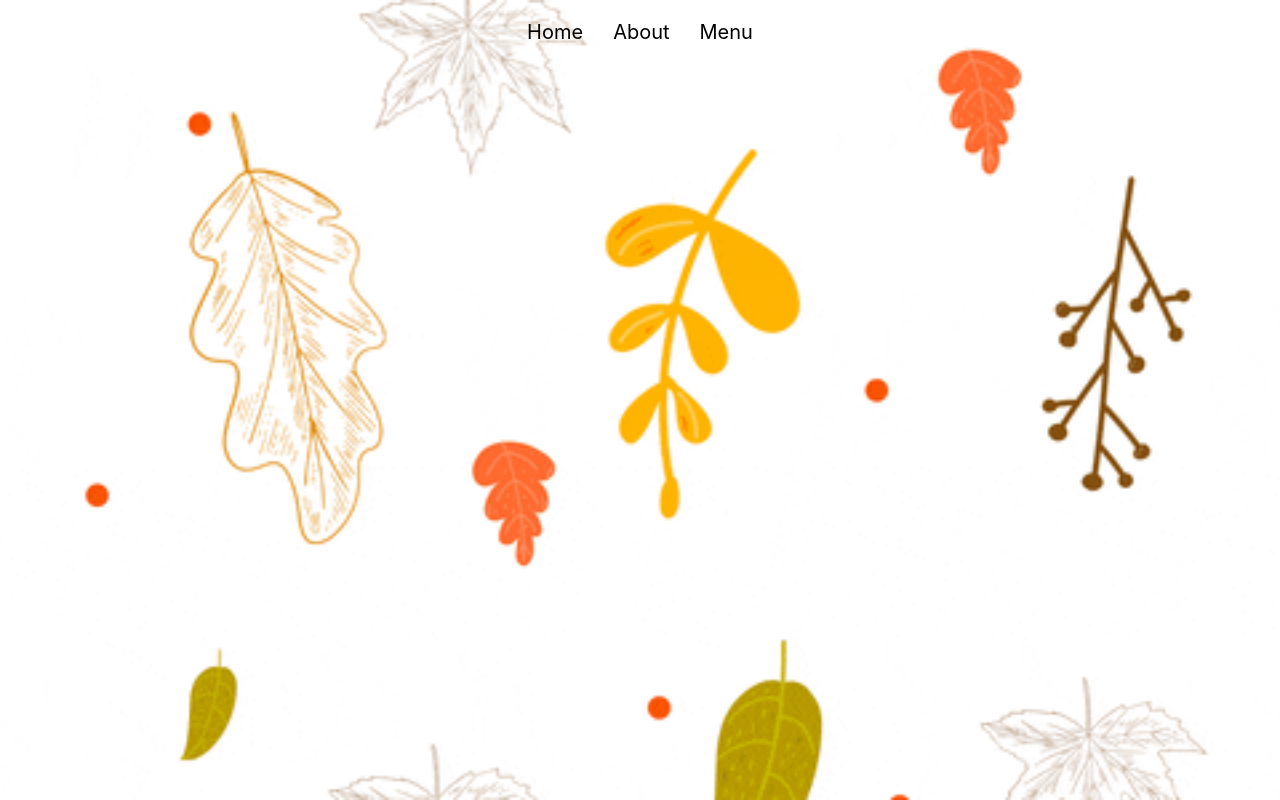
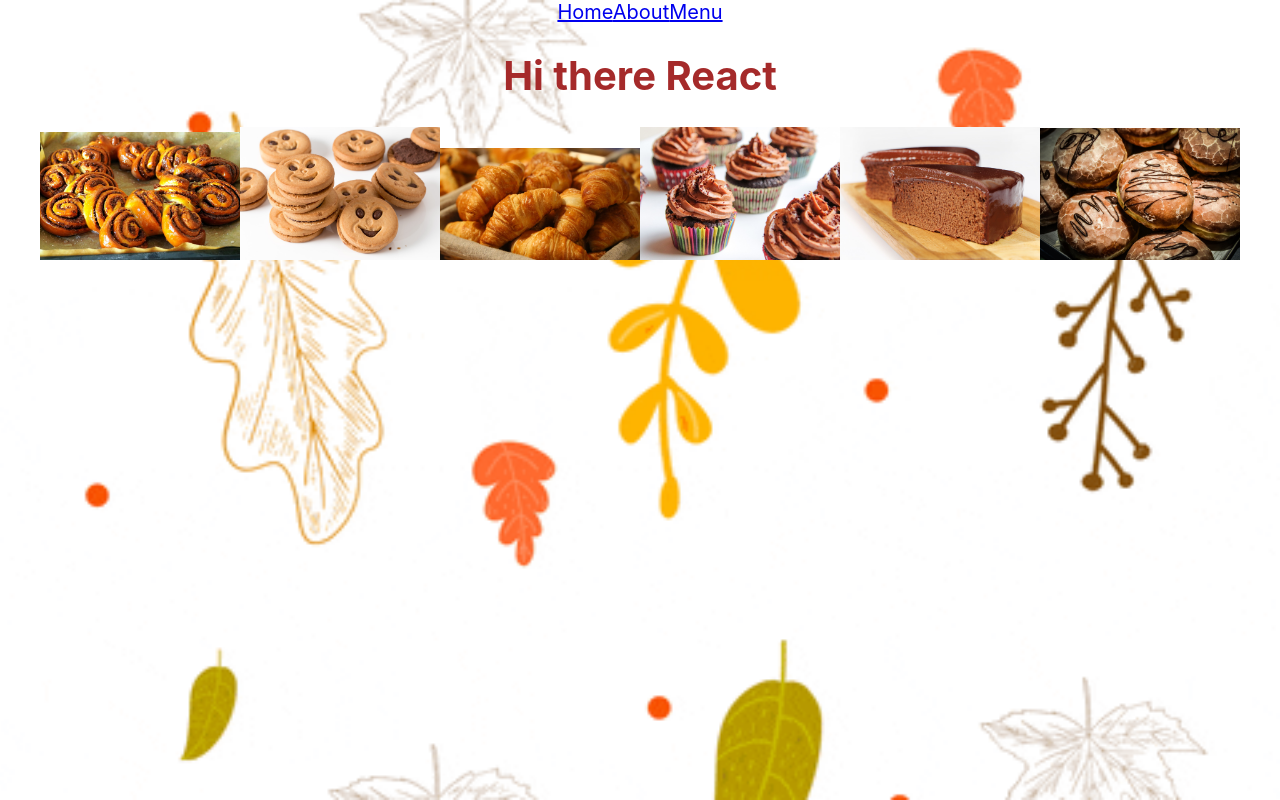
Before and after one commit to MellowMokoen/bakery-website, a React (Create React App) app: page /menu in a window 1280 px wide. Built offline with nearby package versions, Linux system fonts and the light colour scheme.

Commit message:
Linked the pages together

```diff
--- a/src/App.js
+++ b/src/App.js
@@ -1,4 +1,5 @@
-import { BrowserRouter as Router, Routes, Route } from 'react-router-dom';
+import { BrowserRouter as Router, Route, Routes } from 'react-router-dom';
+import { Link } from "react-router-dom";
 import './App.css';
 import HomePage from "./HomePage";
 import AboutPage from "./AboutPage";
@@ -6,16 +7,20 @@ import MenuPage from "./MenuPage";
 
 function App() {
   return (
+  <Router>
     <div className='App'>
-      <HomePage />
-      <Router>
+      <nav>
+        <Link to="/">Home</Link>
+        <Link to="/about">About</Link>
+        <Link to="/menu">Menu</Link>
+      </nav>
        <Routes>
-        <Route path = "/" exact element = {HomePage} />
-        <Route path = "/about" element = {AboutPage} />
-        <Route path = "/menu" element = {MenuPage} />
+        <Route path = "/" exact element={<HomePage />} />
+        <Route path = "/about" element={<AboutPage />} />
+        <Route path = "/menu" element={<MenuPage />} />
        </Routes>
-      </Router>
     </div>
+  </Router>
   );
 }
 
--- a/src/MenuPage.css
+++ b/src/MenuPage.css
@@ -0,0 +1,4 @@
+img {
+    width: 200px;
+    flex-direction: column;
+}
--- a/src/MenuPage.js
+++ b/src/MenuPage.js
@@ -1,21 +1,22 @@
 import React from "react";
 import "./MenuPage.css";
 import bread from "./images/bread.jpg";
-import chocolate from "./images/chocolate.png";
 import cookie from "./images/cookie.jpg";
 import croissant from "./images/croissant.jpg";
 import cupcakes from "./images/cupcakes.jpg";
 import cakes from "./images/swede-cakes.jpg";
+import sweets from "./images/sweets.jpg";
 
-export default function() {
+export default function MenuPage() {
     return (
         <div>
+            <h1>Hi there React</h1>
             <img src={bread} alt="Bread" />
-            <img src={chocolate} alt="chocolate" />
             <img src={cookie} alt="Cookie" />
             <img src={croissant} alt="Croissant" />
             <img src={cupcakes} alt="Cupcakes" />
             <img src={cakes} alt="Swede-cakes" />
+            <img src={sweets} alt="Sweets" />
         </div>
     );
 }
```
Also changed, not shown: src/images/sweets.jpg (added).
